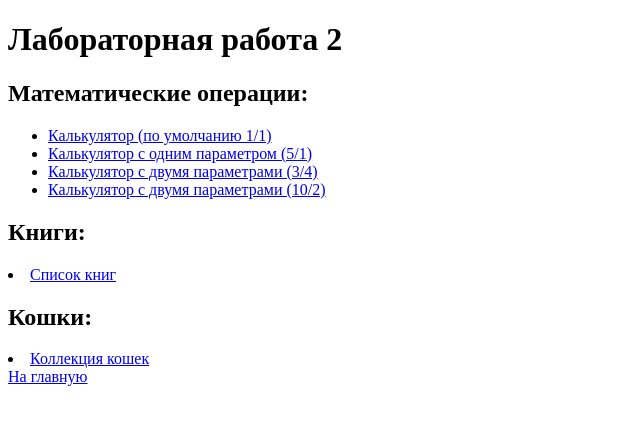
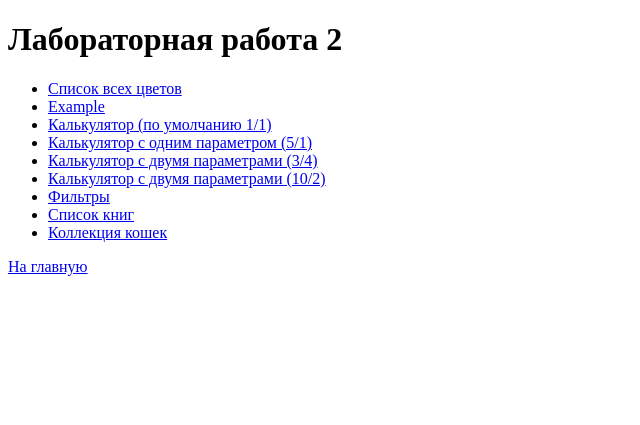
Before and after one commit to AriNeyvert/web-back-labs, a Flask app: page /lab2/ in a window 1280 px wide. Shown: the top 425 px of the page, without its empty margins (0-640 px from the left). Run offline with Flask 3, Linux system fonts and the light colour scheme.

Commit message:
Добавление ссылок

```diff
--- a/templates/lab2.html
+++ b/templates/lab2.html
@@ -6,18 +6,18 @@
 </head>
 <body>
     <h1>Лабораторная работа 2</h1>
-
-    <h2>Математические операции:</h2>
     <ul>
+        <li><a href="/lab2/all_flowers">Список всех цветов</a></li>
+        <li><a href="/lab2/example">Example</a></li>
         <li><a href="/lab2/calc/">Калькулятор (по умолчанию 1/1)</a></li>
         <li><a href="/lab2/calc/5">Калькулятор с одним параметром (5/1)</a></li>
         <li><a href="/lab2/calc/3/4">Калькулятор с двумя параметрами (3/4)</a></li>
         <li><a href="/lab2/calc/10/2">Калькулятор с двумя параметрами (10/2)</a></li>
+        <li><a href="/lab2/filters">Фильтры</a></li>
+        <li><a href="/lab2/books">Список книг</a></li>
+        <li><a href="/lab2/cats">Коллекция кошек</a></li>
     </ul>
-    <h2>Книги:</h2>
-    <li><a href="/lab2/books">Список книг</a></li>
-    <h2>Кошки:</h2>
-    <li><a href="/lab2/cats">Коллекция кошек</a></li>
+
     <div>
         <a href="/">На главную</a>
     </div>
```
